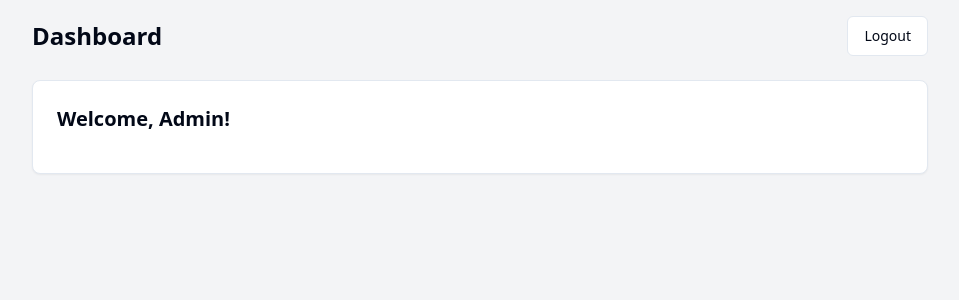
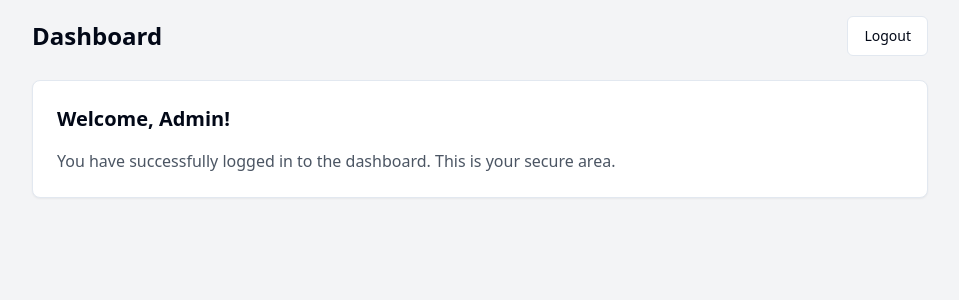
Before and after one commit to shokweave/algo-duo-windows-forms, a React (Vite) app: page /dashboard in a window 1280 px wide. Shown: the top 300 px of the page, without its empty margins (160-1119 px from the left). Built offline with nearby package versions, Linux system fonts and the light colour scheme.

Commit message:
Reverted to commit 958579fa2328dd0d094ccc2c4c274d748b92abbd

```diff
--- a/src/pages/Dashboard.tsx
+++ b/src/pages/Dashboard.tsx
@@ -22,6 +22,9 @@ const Dashboard = () => {
         </div>
         <Card className="p-6">
           <h2 className="text-xl font-semibold mb-4">Welcome, Admin!</h2>
+          <p className="text-gray-600">
+            You have successfully logged in to the dashboard. This is your secure area.
+          </p>
         </Card>
       </div>
     </div>
```
